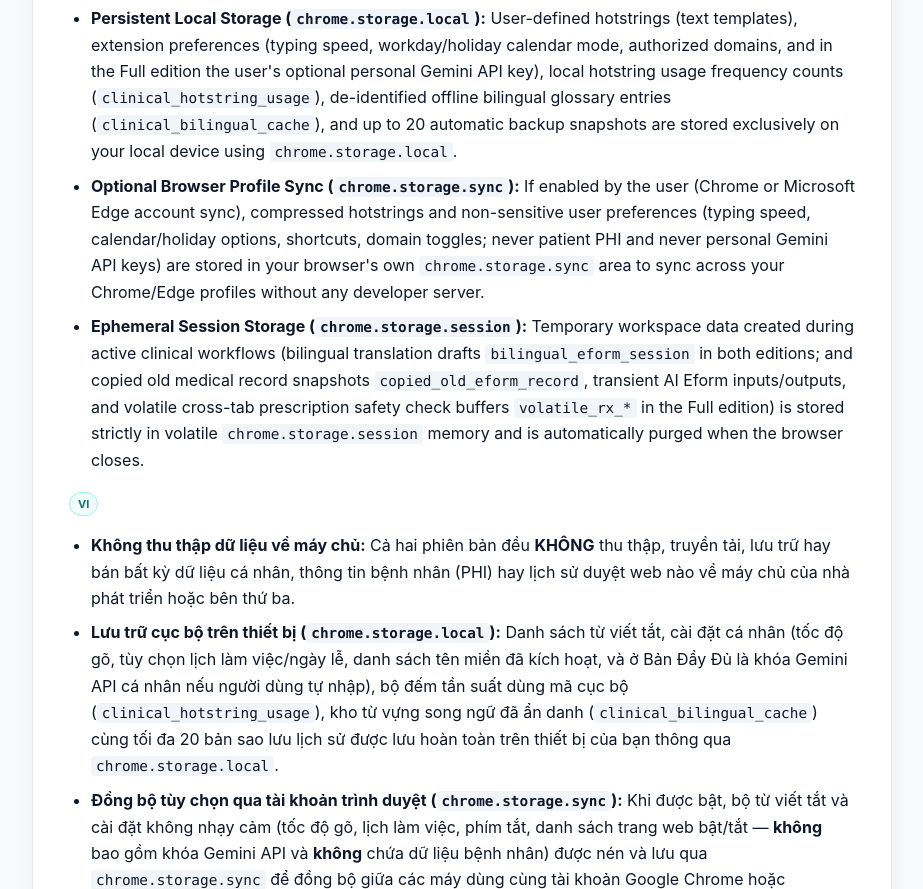
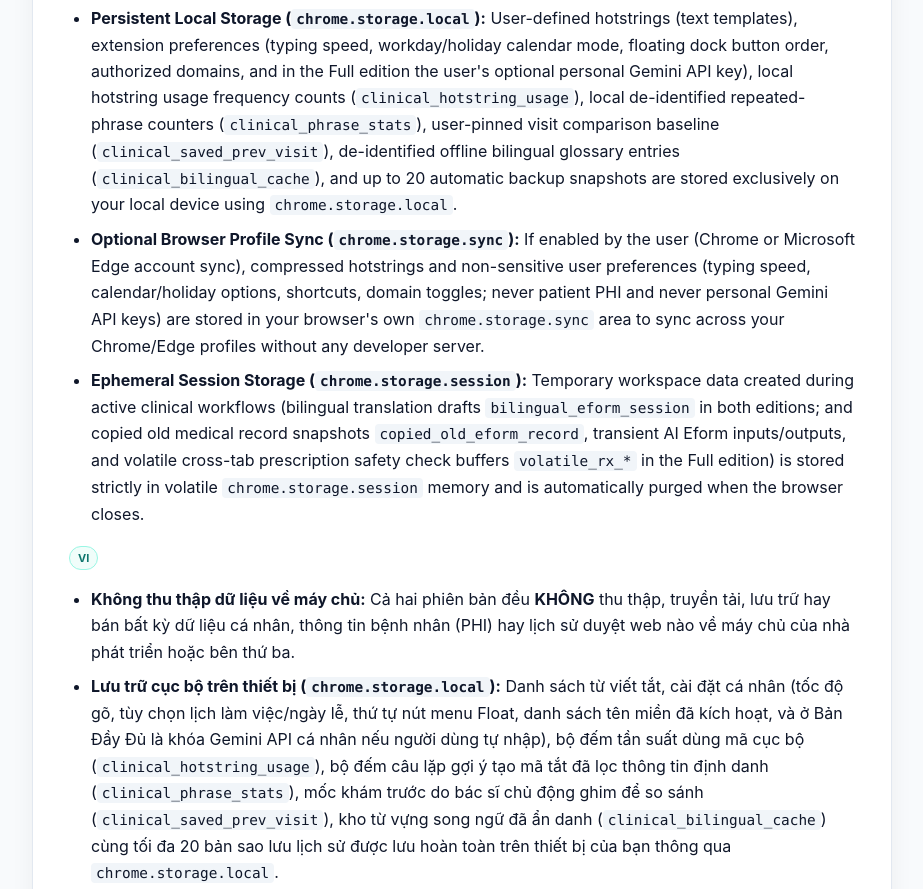
Before and after one commit to bladels/eform-ykhoa-privacy, a plain HTML site: page index.html in a window 1280 px wide. Shown: the part 735-1624 px from the top of the page, without its empty margins (178-1101 px from the left). Drawn offline with Linux system fonts and the light colour scheme.

Commit message:
Update Privacy Policy for v2.6.0

```diff
--- a/index.html
+++ b/index.html
@@ -109,7 +109,7 @@
       <div class="meta">
         <strong>Extension Names / Tên tiện ích:</strong>
         Eform Y Khoa - Trợ Lý Bệnh Án Điện Tử (Full) &amp; Eform Lite - Gõ Tắt &amp; Nhập Liệu Y Khoa (Lite)<br>
-        <strong>Last Updated / Cập nhật lần cuối:</strong> November 2026 (v2.5.0)
+        <strong>Last Updated / Cập nhật lần cuối:</strong> November 2026 (v2.6.0)
       </div>
     </header>
 
@@ -124,14 +124,14 @@
       <p><span class="lang-tag">EN</span></p>
       <ul>
         <li><strong>Zero Developer Server Collection:</strong> Neither extension collects, transmits, stores, or sells any personal data, patient health information (PHI), or browsing history to any developer-controlled server or third-party analytics service.</li>
-        <li><strong>Persistent Local Storage (<code>chrome.storage.local</code>):</strong> User-defined hotstrings (text templates), extension preferences (typing speed, workday/holiday calendar mode, authorized domains, and in the Full edition the user's optional personal Gemini API key), local hotstring usage frequency counts (<code>clinical_hotstring_usage</code>), de-identified offline bilingual glossary entries (<code>clinical_bilingual_cache</code>), and up to 20 automatic backup snapshots are stored exclusively on your local device using <code>chrome.storage.local</code>.</li>
+        <li><strong>Persistent Local Storage (<code>chrome.storage.local</code>):</strong> User-defined hotstrings (text templates), extension preferences (typing speed, workday/holiday calendar mode, floating dock button order, authorized domains, and in the Full edition the user's optional personal Gemini API key), local hotstring usage frequency counts (<code>clinical_hotstring_usage</code>), local de-identified repeated-phrase counters (<code>clinical_phrase_stats</code>), user-pinned visit comparison baseline (<code>clinical_saved_prev_visit</code>), de-identified offline bilingual glossary entries (<code>clinical_bilingual_cache</code>), and up to 20 automatic backup snapshots are stored exclusively on your local device using <code>chrome.storage.local</code>.</li>
         <li><strong>Optional Browser Profile Sync (<code>chrome.storage.sync</code>):</strong> If enabled by the user (Chrome or Microsoft Edge account sync), compressed hotstrings and non-sensitive user preferences (typing speed, calendar/holiday options, shortcuts, domain toggles; never patient PHI and never personal Gemini API keys) are stored in your browser's own <code>chrome.storage.sync</code> area to sync across your Chrome/Edge profiles without any developer server.</li>
         <li><strong>Ephemeral Session Storage (<code>chrome.storage.session</code>):</strong> Temporary workspace data created during active clinical workflows (bilingual translation drafts <code>bilingual_eform_session</code> in both editions; and copied old medical record snapshots <code>copied_old_eform_record</code>, transient AI Eform inputs/outputs, and volatile cross-tab prescription safety check buffers <code>volatile_rx_*</code> in the Full edition) is stored strictly in volatile <code>chrome.storage.session</code> memory and is automatically purged when the browser closes.</li>
       </ul>
       <p><span class="lang-tag">VI</span></p>
       <ul>
         <li><strong>Không thu thập dữ liệu về máy chủ:</strong> Cả hai phiên bản đều <strong>KHÔNG</strong> thu thập, truyền tải, lưu trữ hay bán bất kỳ dữ liệu cá nhân, thông tin bệnh nhân (PHI) hay lịch sử duyệt web nào về máy chủ của nhà phát triển hoặc bên thứ ba.</li>
-        <li><strong>Lưu trữ cục bộ trên thiết bị (<code>chrome.storage.local</code>):</strong> Danh sách từ viết tắt, cài đặt cá nhân (tốc độ gõ, tùy chọn lịch làm việc/ngày lễ, danh sách tên miền đã kích hoạt, và ở Bản Đầy Đủ là khóa Gemini API cá nhân nếu người dùng tự nhập), bộ đếm tần suất dùng mã cục bộ (<code>clinical_hotstring_usage</code>), kho từ vựng song ngữ đã ẩn danh (<code>clinical_bilingual_cache</code>) cùng tối đa 20 bản sao lưu lịch sử được lưu hoàn toàn trên thiết bị của bạn thông qua <code>chrome.storage.local</code>.</li>
+        <li><strong>Lưu trữ cục bộ trên thiết bị (<code>chrome.storage.local</code>):</strong> Danh sách từ viết tắt, cài đặt cá nhân (tốc độ gõ, tùy chọn lịch làm việc/ngày lễ, thứ tự nút menu Float, danh sách tên miền đã kích hoạt, và ở Bản Đầy Đủ là khóa Gemini API cá nhân nếu người dùng tự nhập), bộ đếm tần suất dùng mã cục bộ (<code>clinical_hotstring_usage</code>), bộ đếm câu lặp gợi ý tạo mã tắt đã lọc thông tin định danh (<code>clinical_phrase_stats</code>), mốc khám trước do bác sĩ chủ động ghim để so sánh (<code>clinical_saved_prev_visit</code>), kho từ vựng song ngữ đã ẩn danh (<code>clinical_bilingual_cache</code>) cùng tối đa 20 bản sao lưu lịch sử được lưu hoàn toàn trên thiết bị của bạn thông qua <code>chrome.storage.local</code>.</li>
         <li><strong>Đồng bộ tùy chọn qua tài khoản trình duyệt (<code>chrome.storage.sync</code>):</strong> Khi được bật, bộ từ viết tắt và cài đặt không nhạy cảm (tốc độ gõ, lịch làm việc, phím tắt, danh sách trang web bật/tắt — <strong>không</strong> bao gồm khóa Gemini API và <strong>không</strong> chứa dữ liệu bệnh nhân) được nén và lưu qua <code>chrome.storage.sync</code> để đồng bộ giữa các máy dùng cùng tài khoản Google Chrome hoặc Microsoft Edge mà không qua máy chủ riêng.</li>
         <li><strong>Lưu trữ phiên tạm thời (<code>chrome.storage.session</code>):</strong> Dữ liệu tạm thời khi thao tác trên bệnh án (bản nháp dịch song ngữ <code>bilingual_eform_session</code> ở cả hai phiên bản; bản sao bệnh án cũ <code>copied_old_eform_record</code>, nội dung phiên AI Eform và bộ đệm đối chiếu an toàn đơn thuốc giữa các tab <code>volatile_rx_*</code> ở Bản Đầy Đủ) chỉ được giữ trong bộ nhớ phiên <code>chrome.storage.session</code> và tự động xóa sạch khi đóng trình duyệt.</li>
       </ul>
```
Also changed, not shown: 1 other file.
